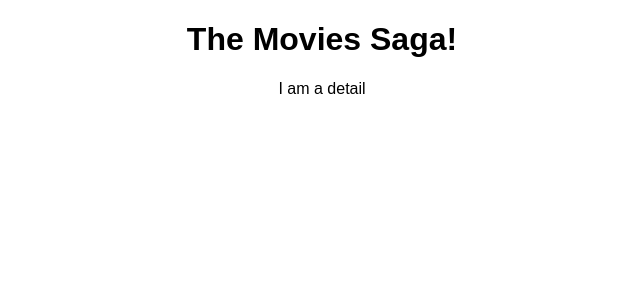
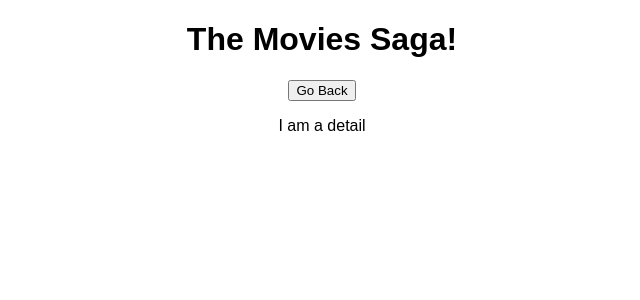
Before and after one commit to Tryggus20/movie-sagas, a React (Create React App) app: page /#/details/1 in a window 1280 px wide. Shown: the top 300 px of the page, without its empty margins (318-958 px from the left). Built offline with nearby package versions, Linux system fonts and the light colour scheme; no server answers.

Commit message:
added back button in details page

```diff
--- a/src/components/Details/Details.jsx
+++ b/src/components/Details/Details.jsx
@@ -18,7 +18,15 @@ export default function Details () {
 
     }, []);
 const movieStore = useSelector(store => store.movies)
+function goBack() {
+    history.push("/");
+
+}
 
 
-    return  (<div><p>I am a detail</p></div>)
+    return  (<div>
+        <button onClick={goBack} >Go Back</button>
+        <p>I am a detail</p>
+
+        </div>)
 }
```
